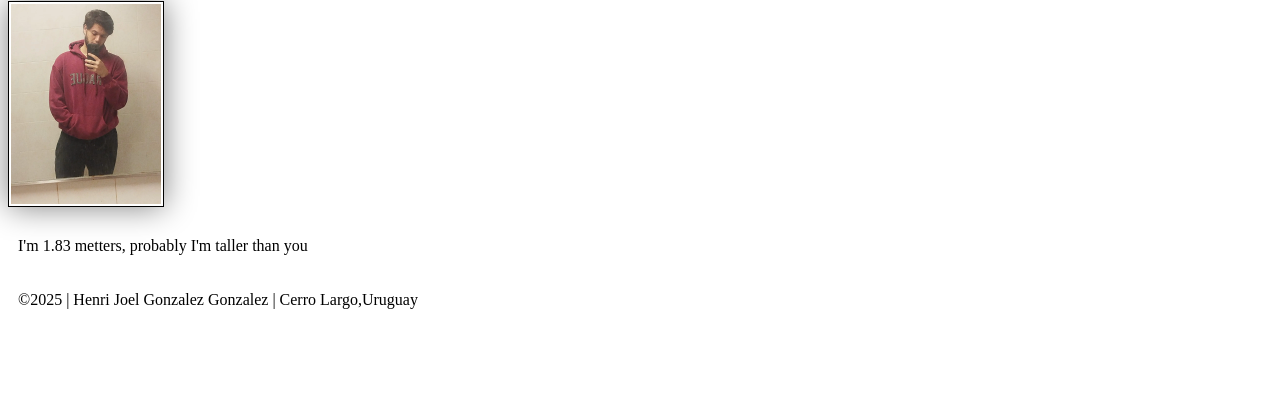
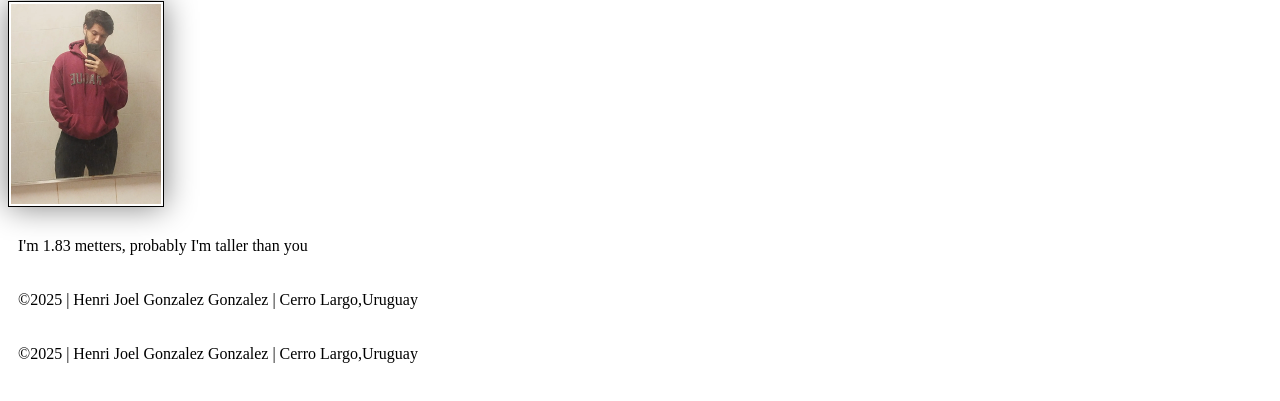
Before and after one commit to Henrijo123/wdd130, a plain HTML site: page index.html in a window 1280 px wide. Shown: the part 223-624 px from the top of the page. Drawn offline with Linux system fonts and the light colour scheme.

Commit message:
Parragraf

```diff
--- a/index.html
+++ b/index.html
@@ -20,6 +20,7 @@
             </main>
             <footer>
                 <p>&copy;2025 | Henri Joel Gonzalez Gonzalez | Cerro Largo,Uruguay</p>
+                <p>&copy;2025 | Henri Joel Gonzalez Gonzalez | Cerro Largo,Uruguay</p>
             </footer>
         </body>
     </html>
```
